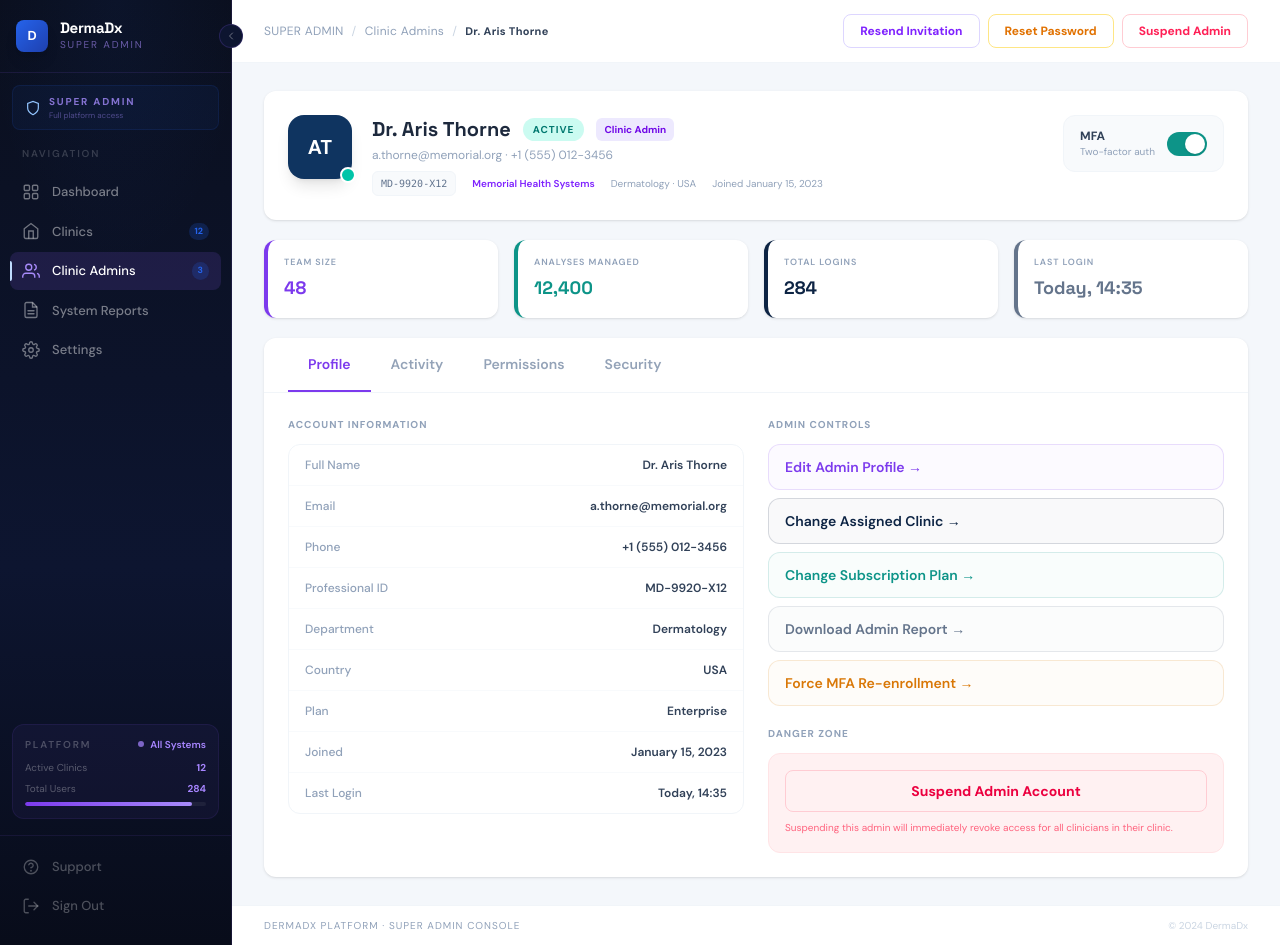
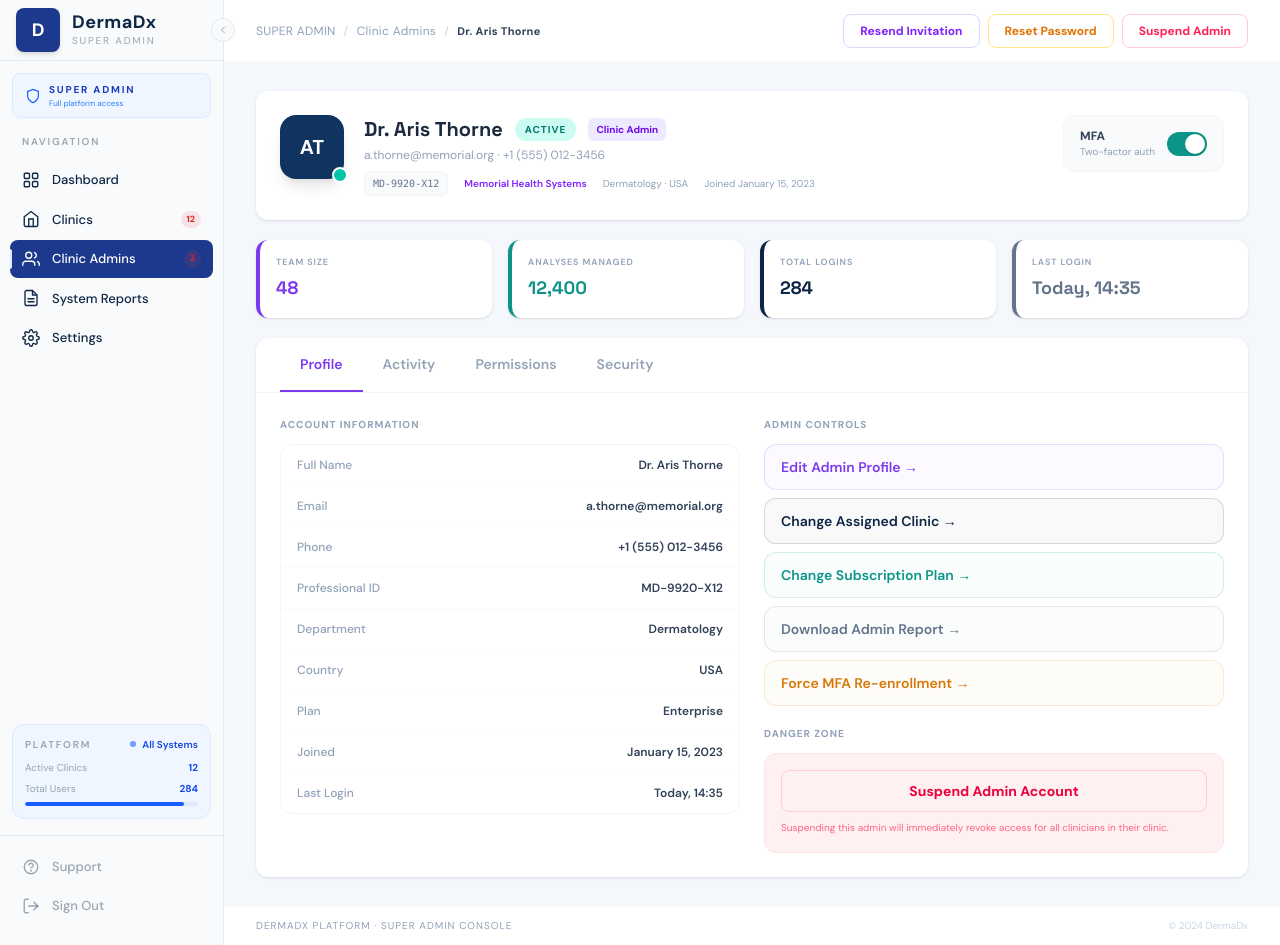
Before and after one commit to mikiyasalemayehu-mekonen/DermaDx, a Next.js app: page /admins/a001 in a window 1280 px wide. Built offline with nearby package versions, Linux system fonts and the light colour scheme.

Commit message:
fix: make the sidebar consistent

```diff
--- a/app/(admin)/_components/sidebar.tsx
+++ b/app/(admin)/_components/sidebar.tsx
@@ -27,7 +27,7 @@ export default function AdminSidebar({ active, onNav }: AdminSidebarProps) {
   return (
     <aside
       className={`relative flex flex-col shrink-0 min-h-screen transition-all duration-300 select-none bg-[#F8FAFC] border-r border-[#e2e8f0] ${
-        collapsed ? "w-17" : "w-56"
+        collapsed ? "w-[68px]" : "w-56"
       }`}
     >
       {/* ── Brand ── */}
--- a/app/(super-admin)/_components/SuperAdminSidebar.tsx
+++ b/app/(super-admin)/_components/SuperAdminSidebar.tsx
@@ -4,28 +4,31 @@ import { useState } from "react";
 import Link from "next/link";
 import { usePathname } from "next/navigation";
 
-// ── Icons ─────────────────────────────────────────────────────────────────────
 const Icons = {
   Dashboard: () => (
-    <svg viewBox="0 0 24 24" fill="none" stroke="currentColor" strokeWidth={1.8} className="w-[18px] h-[18px]">
-      <rect x="3" y="3" width="7" height="7" rx="1.5" /><rect x="14" y="3" width="7" height="7" rx="1.5" />
-      <rect x="3" y="14" width="7" height="7" rx="1.5" /><rect x="14" y="14" width="7" height="7" rx="1.5" />
+    <svg viewBox="0 0 24 24" fill="none" stroke="currentColor" strokeWidth={1.8} className="w-4.5 h-4.5">
+      <rect x="3" y="3" width="7" height="7" rx="1.5" />
+      <rect x="14" y="3" width="7" height="7" rx="1.5" />
+      <rect x="3" y="14" width="7" height="7" rx="1.5" />
+      <rect x="14" y="14" width="7" height="7" rx="1.5" />
     </svg>
   ),
   Clinics: () => (
-    <svg viewBox="0 0 24 24" fill="none" stroke="currentColor" strokeWidth={1.8} className="w-[18px] h-[18px]">
+    <svg viewBox="0 0 24 24" fill="none" stroke="currentColor" strokeWidth={1.8} className="w-4.5 h-4.5">
       <path d="M3 9l9-7 9 7v11a2 2 0 0 1-2 2H5a2 2 0 0 1-2-2z" />
       <polyline points="9 22 9 12 15 12 15 22" />
     </svg>
   ),
   Admins: () => (
-    <svg viewBox="0 0 24 24" fill="none" stroke="currentColor" strokeWidth={1.8} className="w-[18px] h-[18px]">
-      <path d="M17 21v-2a4 4 0 0 0-4-4H5a4 4 0 0 0-4 4v2" /><circle cx="9" cy="7" r="4" />
-      <path d="M23 21v-2a4 4 0 0 0-3-3.87" /><path d="M16 3.13a4 4 0 0 1 0 7.75" />
+    <svg viewBox="0 0 24 24" fill="none" stroke="currentColor" strokeWidth={1.8} className="w-4.5 h-4.5">
+      <path d="M17 21v-2a4 4 0 0 0-4-4H5a4 4 0 0 0-4 4v2" />
+      <circle cx="9" cy="7" r="4" />
+      <path d="M23 21v-2a4 4 0 0 0-3-3.87" />
+      <path d="M16 3.13a4 4 0 0 1 0 7.75" />
     </svg>
   ),
   Reports: () => (
-    <svg viewBox="0 0 24 24" fill="none" stroke="currentColor" strokeWidth={1.8} className="w-[18px] h-[18px]">
+    <svg viewBox="0 0 24 24" fill="none" stroke="currentColor" strokeWidth={1.8} className="w-4.5 h-4.5">
       <path d="M14 2H6a2 2 0 0 0-2 2v16a2 2 0 0 0 2 2h12a2 2 0 0 0 2-2V8z" />
       <polyline points="14 2 14 8 20 8" />
       <line x1="16" y1="13" x2="8" y2="13" strokeLinecap="round" />
@@ -33,20 +36,20 @@ const Icons = {
     </svg>
   ),
   Settings: () => (
-    <svg viewBox="0 0 24 24" fill="none" stroke="currentColor" strokeWidth={1.8} className="w-[18px] h-[18px]">
+    <svg viewBox="0 0 24 24" fill="none" stroke="currentColor" strokeWidth={1.8} className="w-4.5 h-4.5">
       <circle cx="12" cy="12" r="3" />
       <path d="M19.4 15a1.65 1.65 0 0 0 .33 1.82l.06.06a2 2 0 0 1-2.83 2.83l-.06-.06a1.65 1.65 0 0 0-1.82-.33 1.65 1.65 0 0 0-1 1.51V21a2 2 0 0 1-4 0v-.09A1.65 1.65 0 0 0 9 19.4a1.65 1.65 0 0 0-1.82.33l-.06.06a2 2 0 0 1-2.83-2.83l.06-.06A1.65 1.65 0 0 0 4.68 15a1.65 1.65 0 0 0-1.51-1H3a2 2 0 0 1 0-4h.09A1.65 1.65 0 0 0 4.6 9a1.65 1.65 0 0 0-.33-1.82l-.06-.06a2 2 0 0 1 2.83-2.83l.06.06A1.65 1.65 0 0 0 9 4.68a1.65 1.65 0 0 0 1-1.51V3a2 2 0 0 1 4 0v.09a1.65 1.65 0 0 0 1 1.51 1.65 1.65 0 0 0 1.82-.33l.06-.06a2 2 0 0 1 2.83 2.83l-.06.06A1.65 1.65 0 0 0 19.4 9a1.65 1.65 0 0 0 1.51 1H21a2 2 0 0 1 0 4h-.09a1.65 1.65 0 0 0-1.51 1z" />
     </svg>
   ),
   Support: () => (
-    <svg viewBox="0 0 24 24" fill="none" stroke="currentColor" strokeWidth={1.8} className="w-[18px] h-[18px]">
+    <svg viewBox="0 0 24 24" fill="none" stroke="currentColor" strokeWidth={1.8} className="w-4.5 h-4.5">
       <circle cx="12" cy="12" r="9" />
       <path d="M9.09 9a3 3 0 0 1 5.83 1c0 2-3 3-3 3" strokeLinecap="round" />
       <line x1="12" y1="17" x2="12.01" y2="17" strokeLinecap="round" strokeWidth={2.5} />
     </svg>
   ),
   SignOut: () => (
-    <svg viewBox="0 0 24 24" fill="none" stroke="currentColor" strokeWidth={1.8} className="w-[18px] h-[18px]">
+    <svg viewBox="0 0 24 24" fill="none" stroke="currentColor" strokeWidth={1.8} className="w-4.5 h-4.5">
       <path d="M9 21H5a2 2 0 0 1-2-2V5a2 2 0 0 1 2-2h4" />
       <polyline points="16 17 21 12 16 7" strokeLinecap="round" />
       <line x1="21" y1="12" x2="9" y2="12" strokeLinecap="round" />
@@ -64,116 +67,83 @@ const Icons = {
   ),
 };
 
-// ── Nav items ─────────────────────────────────────────────────────────────────
 const NAV = [
-  { href: "/superadmin-dashboard", label: "Dashboard",      icon: Icons.Dashboard, badge: null },
-  { href: "/clinics",              label: "Clinics",         icon: Icons.Clinics,   badge: "12" },
-  { href: "/admins",               label: "Clinic Admins",   icon: Icons.Admins,    badge: "3" },
-  { href: "/super-system-reports",              label: "System Reports",  icon: Icons.Reports,   badge: null },
-  { href: "/settings",             label: "Settings",        icon: Icons.Settings,  badge: null },
+  { href: "/superadmin-dashboard", label: "Dashboard", icon: Icons.Dashboard, badge: null },
+  { href: "/clinics", label: "Clinics", icon: Icons.Clinics, badge: "12" },
+  { href: "/admins", label: "Clinic Admins", icon: Icons.Admins, badge: "3" },
+  { href: "/super-system-reports", label: "System Reports", icon: Icons.Reports, badge: null },
+  { href: "/settings", label: "Settings", icon: Icons.Settings, badge: null },
 ];
 
 const BOTTOM = [
-  { href: "/support",  label: "Support",  icon: Icons.Support },
+  { href: "/support", label: "Support", icon: Icons.Support },
   { href: "/sign-out", label: "Sign Out", icon: Icons.SignOut },
 ];
 
-// ── Component ─────────────────────────────────────────────────────────────────
 export default function SuperAdminSidebar() {
-  const pathname  = usePathname();
+  const pathname = usePathname();
   const [collapsed, setCollapsed] = useState(false);
 
-  const isActive = (href: string) =>
-    pathname === href || pathname.startsWith(href + "/");
+  const isActive = (href: string) => pathname === href || pathname.startsWith(href + "/");
 
   return (
     <aside
-      className="relative flex flex-col shrink-0 min-h-screen transition-all duration-300"
-      style={{
-        width: collapsed ? 68 : 232,
-        background: "linear-gradient(180deg, #0a0f1e 0%, #0d1530 60%, #080c1a 100%)",
-        borderRight: "1px solid rgba(139,92,246,0.12)",
-      }}
+      className={`relative flex flex-col shrink-0 min-h-screen transition-all duration-300 select-none bg-[#F8FAFC] border-r border-[#e2e8f0] ${
+        collapsed ? "w-[68px]" : "w-56"
+      }`}
     >
-      {/* Purple glow — distinguishes super admin visually from clinic admin */}
-      <div className="absolute inset-0 pointer-events-none"
-        style={{ background: "radial-gradient(ellipse 80% 40% at 50% 0%, rgba(37,99,235,0.06) 0%, transparent 70%)" }} />
-
-      {/* ── Brand ── */}
-      <div className="relative flex items-center gap-3 px-4 py-5 border-b"
-        style={{ borderColor: "rgba(139,92,246,0.12)" }}>
-          <div className="shrink-0 w-8 h-8 rounded-lg flex items-center justify-center shadow-lg"
-          style={{ background: "linear-gradient(135deg, #2563eb 0%, #1e40af 100%)" }}>
-          <span className="text-white font-black text-[13px]">D</span>
+      <div className="relative flex items-center gap-3 px-4 py-2 border-b border-[#e2e8f0]">
+        <div className="shrink-0 w-11 h-11 rounded-lg flex items-center justify-center shadow-md bg-blue-900 text-white">
+          <span className="font-bold text-lg">D</span>
         </div>
         {!collapsed && (
           <div className="overflow-hidden">
-            <p className="text-white font-bold text-[15px] leading-none tracking-tight"
-              style={{ fontFamily: "'Space Grotesk', sans-serif" }}>DermaDx</p>
-            <p className="text-[10px] tracking-[0.18em] uppercase mt-0.5"
-              style={{ color: "rgba(167,139,250,0.6)" }}>Super Admin</p>
+            <p className="font-bold text-lg leading-none tracking-wide text-[#0f2744]">DermaDx</p>
+            <p className="text-[10px] tracking-[0.18em] uppercase mt-0.5 text-[#0f274466]">Super Admin</p>
           </div>
         )}
-
-        {/* Collapse toggle */}
-        <button onClick={() => setCollapsed(!collapsed)}
-          className="absolute -right-3 top-1/2 -translate-y-1/2 w-6 h-6 rounded-full flex items-center justify-center border z-10 transition-all hover:scale-110"
-          style={{ background: "#0d1530", borderColor: "rgba(139,92,246,0.2)", color: "rgba(255,255,255,0.4)" }}>
+        <button
+          onClick={() => setCollapsed(!collapsed)}
+          className="absolute -right-3 top-1/2 -translate-y-1/2 w-6 h-6 rounded-full flex items-center justify-center border border-[#e2e8f0] z-10 transition-all hover:scale-110 bg-[#F8FAFC] text-[#0f274466]"
+          title={collapsed ? "Expand" : "Collapse"}
+        >
           <span className={`transition-transform duration-300 ${collapsed ? "rotate-0" : "rotate-180"}`}>
             <Icons.ChevronRight />
           </span>
         </button>
       </div>
 
-      {/* ── Super Admin badge ── */}
       {!collapsed && (
-            <div className="mx-3 mt-3 px-3 py-2 rounded-lg flex items-center gap-2"
-            style={{ background: "rgba(37,99,235,0.06)", border: "1px solid rgba(37,99,235,0.12)" }}>
-            <span style={{ color: "#93c5fd" }}><Icons.Shield /></span>
+        <div className="mx-3 mt-3 px-3 py-2 rounded-lg flex items-center gap-2 bg-blue-50 border border-blue-100">
+          <span className="text-blue-600"><Icons.Shield /></span>
           <div>
-              <p className="text-[10px] font-bold uppercase tracking-[0.18em]" style={{ color: "rgba(167,139,250,0.8)" }}>Super Admin</p>
-              <p className="text-[8px]" style={{ color: "rgba(167,139,250,0.45)" }}>Full platform access</p>
+            <p className="text-[10px] font-bold uppercase tracking-[0.18em] text-blue-800">Super Admin</p>
+            <p className="text-[8px] text-blue-500">Full platform access</p>
           </div>
         </div>
       )}
 
-      {/* ── Main nav ── */}
       <nav className="flex-1 px-2.5 py-4 space-y-0.5 overflow-hidden">
         {!collapsed && (
-          <p className="text-[10px] uppercase tracking-[0.18em] font-semibold px-3 pb-2 mb-1"
-            style={{ color: "rgba(255,255,255,0.18)" }}>Navigation</p>
+          <p className="text-[10px] uppercase tracking-[0.18em] font-semibold px-3 pb-2 mb-1 text-[#0f274466]">Navigation</p>
         )}
         {NAV.map(({ href, label, icon: NavIcon, badge }) => {
           const active = isActive(href);
           return (
-            <Link key={href} href={href}
-              className="relative w-full flex items-center gap-3 rounded-lg transition-all duration-150 group"
-              style={{
-                padding: collapsed ? "10px 0" : "9px 12px",
-                justifyContent: collapsed ? "center" : "flex-start",
-                display: "flex",
-                background: active ? "rgba(139,92,246,0.15)" : "transparent",
-                color: active ? "#a78bfa" : "rgba(255,255,255,0.42)",
-                textDecoration: "none",
-              }}
-              onMouseEnter={e => { if (!active) (e.currentTarget as HTMLElement).style.background = "rgba(255,255,255,0.05)"; }}
-              onMouseLeave={e => { if (!active) (e.currentTarget as HTMLElement).style.background = "transparent"; }}
+            <Link
+              key={href}
+              href={href}
+              className={`relative w-full flex items-center gap-3 rounded-lg transition-all duration-150 ${
+                collapsed ? "py-2.5 px-0 justify-center" : "py-[9px] px-3 justify-start"
+              } ${active ? "bg-blue-900 text-white" : "text-[#0f2744] hover:bg-blue-50 hover:text-blue-700"}`}
             >
-              {/* Active indicator — purple */}
               {active && (
-                <div className="absolute left-0 top-1/2 -translate-y-1/2 w-0.5 h-5 rounded-r-full"
-                  style={{ background: "#bfdbfe" }} />
+                <div className="absolute left-0 top-1/2 -translate-y-1/2 w-0.5 h-5 rounded-r-full bg-blue-100" />
               )}
               <NavIcon />
-                {!collapsed && (
-                  <span className="text-[13px] font-medium flex-1 text-left"
-                    style={{ color: active ? "#ffffff" : "rgba(255,255,255,0.45)" }}>
-                    {label}
-                  </span>
-                )}
+              {!collapsed && <span className="text-[13px] font-medium flex-1 text-left">{label}</span>}
               {!collapsed && badge && (
-                <span className="text-[9px] font-bold px-1.5 py-0.5 rounded-full"
-                  style={{ background: "rgba(37,99,235,0.2)", color: "#2563eb" }}>
+                <span className="text-[9px] font-bold px-1.5 py-0.5 rounded-full bg-[rgba(239,68,68,0.12)] text-[#dc2626]">
                   {badge}
                 </span>
               )}
@@ -182,52 +152,39 @@ export default function SuperAdminSidebar() {
         })}
       </nav>
 
-      {/* ── Platform status ── */}
       {!collapsed && (
-          <div className="mx-3 mb-4 rounded-xl p-3"
-            style={{ background: "rgba(139,92,246,0.06)", border: "1px solid rgba(139,92,246,0.1)" }}>
+        <div className="mx-3 mb-4 rounded-xl p-3 bg-blue-50 border border-blue-100">
           <div className="flex items-center justify-between mb-2">
-              <span className="text-[10px] font-semibold uppercase tracking-[0.18em]"
-                style={{ color: "rgba(255,255,255,0.25)" }}>Platform</span>
+            <span className="text-[10px] font-semibold uppercase tracking-[0.18em] text-[#0f274466]">Platform</span>
             <div className="flex items-center gap-1.5">
-                <div className="w-1.5 h-1.5 rounded-full bg-violet-400"
-                  style={{ animation: "pulse 2s infinite" }} />
-                <span className="text-[10px] text-violet-400 font-semibold">All Systems</span>
+              <div className="w-1.5 h-1.5 rounded-full animate-pulse bg-blue-600" />
+              <span className="text-[10px] font-semibold text-blue-700">All Systems</span>
             </div>
           </div>
           <div className="space-y-1.5">
             <div className="flex justify-between">
-                <span className="text-[10px]" style={{ color: "rgba(255,255,255,0.3)" }}>Active Clinics</span>
-                <span className="text-[10px] font-bold text-violet-400">12</span>
+              <span className="text-[10px] text-[#0f274466]">Active Clinics</span>
+              <span className="text-[10px] font-bold text-blue-700">12</span>
             </div>
             <div className="flex justify-between">
-                <span className="text-[10px]" style={{ color: "rgba(255,255,255,0.3)" }}>Total Users</span>
-                <span className="text-[10px] font-bold text-violet-400">284</span>
+              <span className="text-[10px] text-[#0f274466]">Total Users</span>
+              <span className="text-[10px] font-bold text-blue-700">284</span>
             </div>
-              <div className="w-full h-1 rounded-full overflow-hidden mt-1"
-                style={{ background: "rgba(255,255,255,0.06)" }}>
-                <div className="h-full rounded-full"
-                  style={{ width: "92%", background: "linear-gradient(90deg, #7c3aed, #a78bfa)" }} />
+            <div className="w-full h-1 rounded-full overflow-hidden bg-blue-100">
+              <div className="h-full rounded-full w-[92%] bg-blue-600" />
             </div>
           </div>
         </div>
       )}
 
-      {/* ── Bottom links ── */}
-      <div className="px-2.5 pb-5 space-y-0.5 border-t pt-3"
-        style={{ borderColor: "rgba(139,92,246,0.1)" }}>
+      <div className="px-2.5 pb-5 space-y-0.5 border-t border-[#e2e8f0] pt-3">
         {BOTTOM.map(({ href, label, icon: BotIcon }) => (
-          <Link key={href} href={href}
-            className="w-full flex items-center gap-3 rounded-lg py-2.5 transition-colors"
-            style={{
-              padding: collapsed ? "10px 0" : "9px 12px",
-              justifyContent: collapsed ? "center" : "flex-start",
-              display: "flex",
-              color: "rgba(255,255,255,0.28)",
-              textDecoration: "none",
-            }}
-            onMouseEnter={e => { (e.currentTarget as HTMLElement).style.color = "rgba(255,255,255,0.6)"; }}
-            onMouseLeave={e => { (e.currentTarget as HTMLElement).style.color = "rgba(255,255,255,0.28)"; }}
+          <Link
+            key={href}
+            href={href}
+            className={`w-full flex items-center gap-3 rounded-lg transition-colors text-[#0f274466] hover:text-blue-700 hover:bg-blue-50 ${
+              collapsed ? "py-2.5 px-0 justify-center" : "py-[9px] px-3 justify-start"
+            }`}
           >
             <BotIcon />
             {!collapsed && <span className="text-[13px] font-medium">{label}</span>}
--- a/app/(super-admin)/admins/[adminId]/page.tsx
+++ b/app/(super-admin)/admins/[adminId]/page.tsx
@@ -2,7 +2,6 @@
 
 import { useState } from "react";
 import Link from "next/link";
-import SuperAdminSidebar from "../../_components/SuperAdminSidebar";
 
 // In real app: const params = useParams(); fetch by params.adminId
 const ADMIN = {
--- a/app/(super-admin)/admins/page.tsx
+++ b/app/(super-admin)/admins/page.tsx
@@ -2,7 +2,6 @@
 
 import { useState } from "react";
 import Link from "next/link";
-import SuperAdminSidebar from "../_components/SuperAdminSidebar";
 
 type AdminStatus = "active" | "pending_activation" | "suspended";
 
--- a/app/(super-admin)/clinics/[clinicId]/page.tsx
+++ b/app/(super-admin)/clinics/[clinicId]/page.tsx
@@ -2,7 +2,6 @@
 
 import { useState } from "react";
 import Link from "next/link";
-import SuperAdminSidebar from "../../_components/SuperAdminSidebar";
 
 // In real app: fetch by params.clinicId from FastAPI
 // import { useParams } from "next/navigation";
--- a/app/(super-admin)/clinics/page.tsx
+++ b/app/(super-admin)/clinics/page.tsx
@@ -2,7 +2,6 @@
 
 import { useState } from "react";
 import Link from "next/link";
-import SuperAdminSidebar from "../_components/SuperAdminSidebar";
 
 // ── Types & Data ──────────────────────────────────────────────────────────────
 type ClinicStatus = "active" | "pending_setup" | "suspended";
--- a/app/(super-admin)/settings/page.tsx
+++ b/app/(super-admin)/settings/page.tsx
@@ -1,7 +1,6 @@
 "use client";
 
 import { useState } from "react";
-import SuperAdminSidebar from "../_components/SuperAdminSidebar";
 
 // ── Settings tabs ──────────────────────────────────────────────────────────────
 const TABS = [
--- a/app/(super-admin)/super-system-reports/page.tsx
+++ b/app/(super-admin)/super-system-reports/page.tsx
@@ -1,7 +1,6 @@
 "use client";
 
 import { useState } from "react";
-import SuperAdminSidebar from "../_components/SuperAdminSidebar";
 
 // ── Stat cards ────────────────────────────────────────────────────────────────
 const STATS = [
--- a/app/(super-admin)/superadmin-dashboard/page.tsx
+++ b/app/(super-admin)/superadmin-dashboard/page.tsx
@@ -1,7 +1,6 @@
 "use client";
 
 import { useState } from "react";
-import SuperAdminSidebar from "../_components/SuperAdminSidebar";
 
 // ── Data ──────────────────────────────────────────────────────────────────────
 const STATS = [
```
Also changed, not shown: app/(clinician)/_components/sidebar.tsx (+4 -4 lines). Lines whose indentation alone changed are shown as unchanged.
